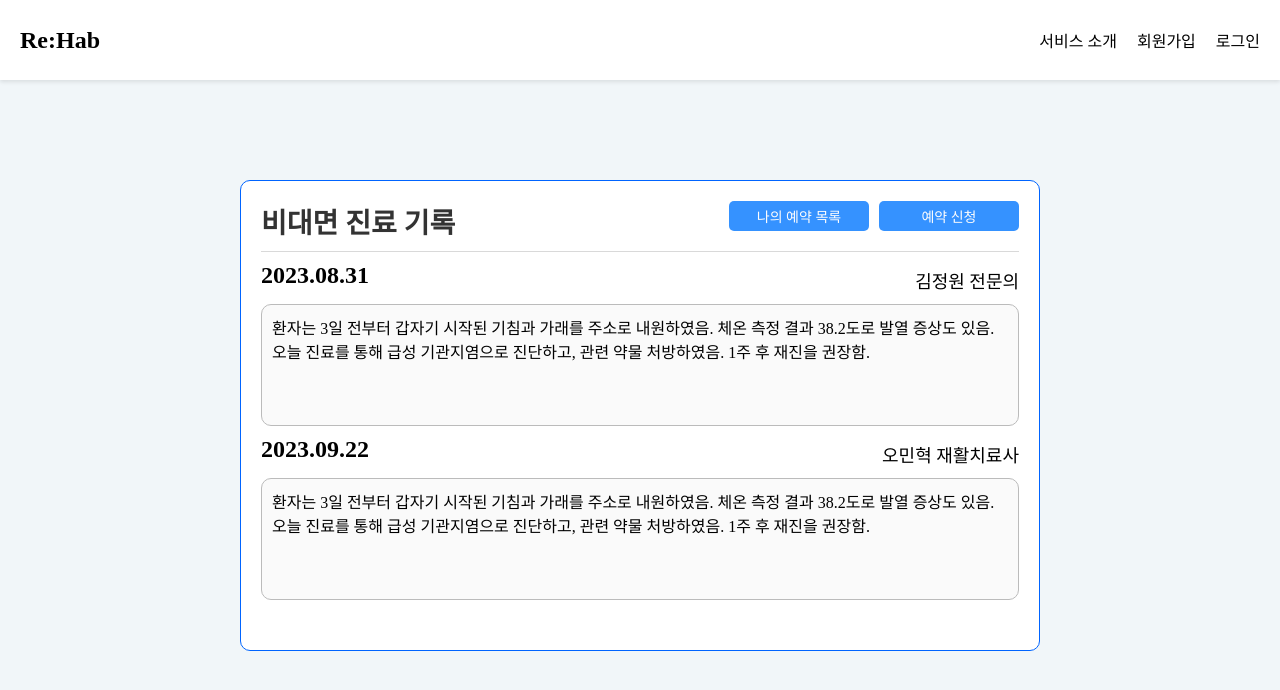
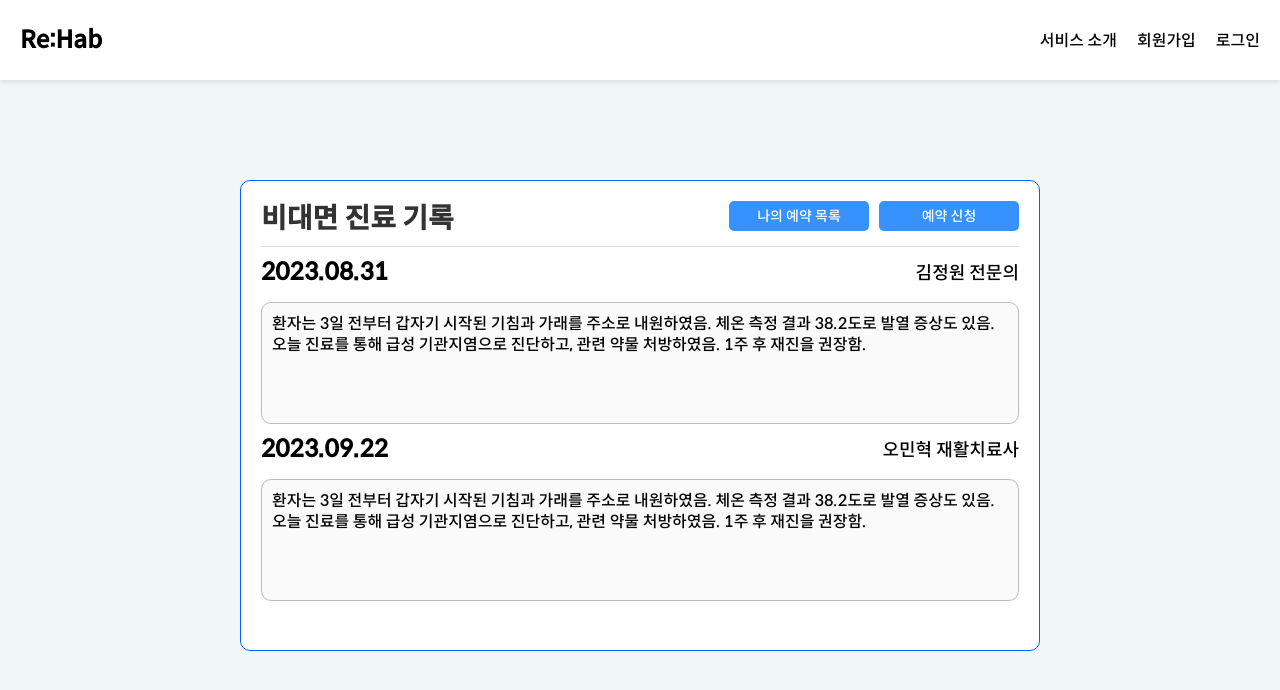
Before and after one commit to sync-without-async/Rehab-FrontEnd, a React (Vite) app: page / in a window 1280 px wide. Shown: the top 690 px of the page. Built offline with nearby package versions, Linux system fonts and the light colour scheme.

Commit message:
Fix: font-face 오류 수정

```diff
--- a/src/index.scss
+++ b/src/index.scss
@@ -39,7 +39,7 @@ html {
 }
 
 @font-face {
-  font-family: "SpoqaHanSans";
+  font-family: "Spoqa Han Sans Neo";
   font-weight: 500;
   src:
     url("../src/assets/font/SpoqaHanSansNeo-Medium.eot")
@@ -50,7 +50,7 @@ html {
 }
 
 @font-face {
-  font-family: "SpoqaHanSans";
+  font-family: "Spoqa Han Sans Neo";
   font-weight: 300;
   src:
     url("../src/assets/font/SpoqaHanSansNeo-Regular.eot")
@@ -61,7 +61,7 @@ html {
 }
 
 @font-face {
-  font-family: "SpoqaHanSans";
+  font-family: "Spoqa Han Sans Neo";
   font-weight: 100;
   src:
     url("../src/assets/font/SpoqaHanSansNeo-Thin.eot")
```
